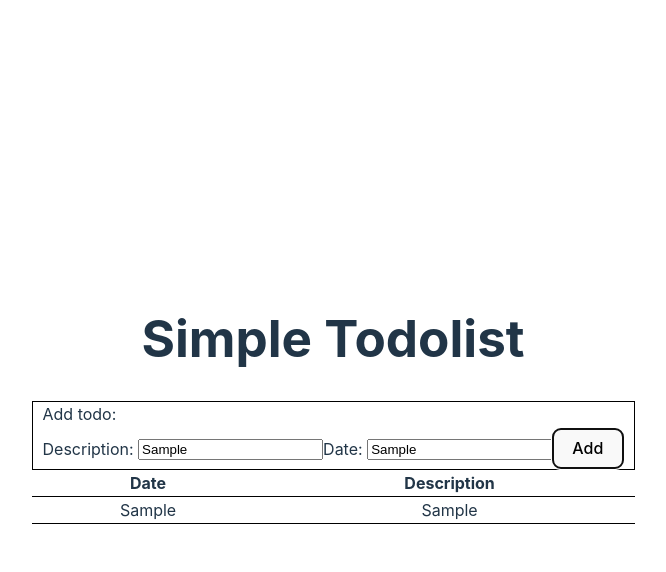
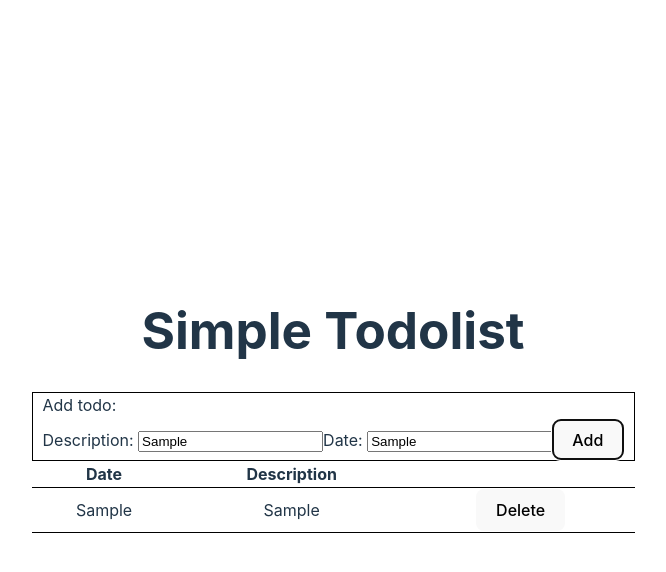
Before and after one commit to roosakivila/frontendohjelmointi, a React (Vite) app in the folder todolist/: page / in a window 1280 px wide. Both pictures are taken after typing "Sample", "Sample" into the empty fields and a click on the button "Add". Shown: the top 572 px of the page, without its empty margins (307-973 px from the left). Built offline with nearby package versions, Linux system fonts and the light colour scheme.

Commit message:
delete toiminto

```diff
--- a/todolist/src/App.jsx
+++ b/todolist/src/App.jsx
@@ -9,6 +9,10 @@ function App() {
   const addTodos = () => {
     console.log("Lisätään todo");
     setTodos([...todos, desc]);
+  }
+
+  const deleteTask = (index) => {
+    setTodos(todos.filter((desc, i) => i !== index));
   }
 
   return (
@@ -49,6 +53,7 @@ function App() {
             <tr key={index}>
               <td>{task.date}</td>
               <td>{task.description}</td>
+              <td><button onClick={() => deleteTask(index)}>Delete</button></td>
             </tr>))}
         </tbody>
       </table>
```
